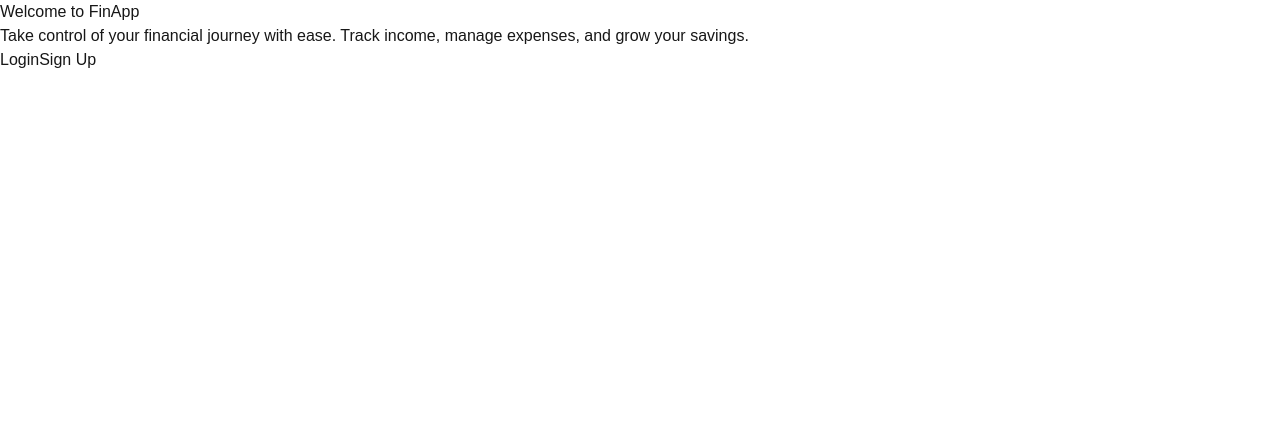
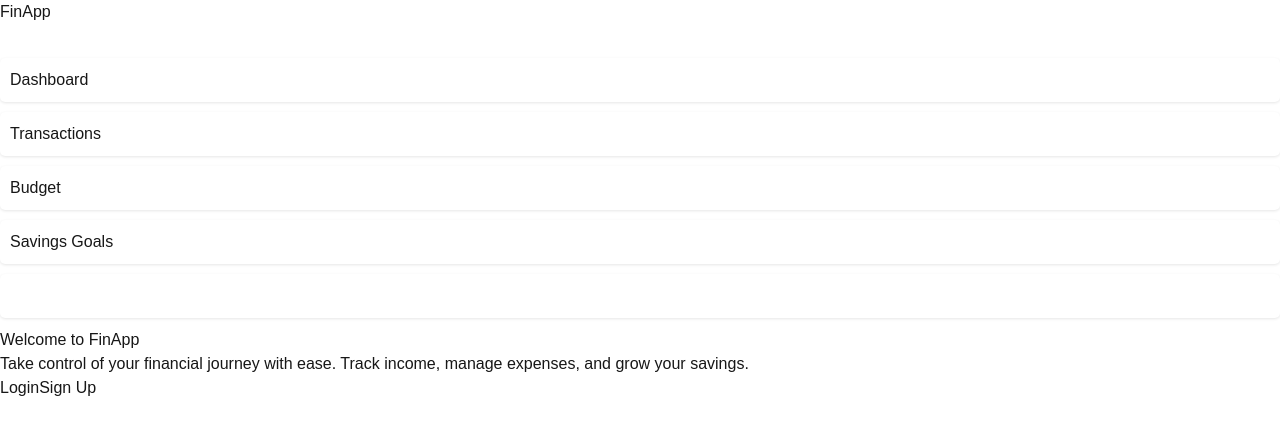
Before and after one commit to PRANETALLU/finApp, a Next.js app in the folder client/my-nextjs-app/: page / in a window 1280 px wide. Shown: the top 434 px of the page. Built offline with nearby package versions, Linux system fonts and the light colour scheme.

Commit message:
High Level Setup

```diff
--- /dev/null
+++ b/client/my-nextjs-app/src/app/ClientLayout.js
@@ -0,0 +1,16 @@
+// src/app/ClientLayout.js
+"use client";
+
+import { useUser } from "@/app/context/UserContext";
+import Navbar from "./components/Navbar";
+
+export default function ClientLayout({ children }) {
+  const { user } = useUser();
+
+  return (
+    <>
+      {user && <Navbar />}
+      <main>{children}</main>
+    </>
+  );
+}
--- a/client/my-nextjs-app/src/app/layout.js
+++ b/client/my-nextjs-app/src/app/layout.js
@@ -1,18 +1,20 @@
-import localFont from "next/font/local";
+// src/app/layout.js
 import "../styles/globals.css";
-import { UserProvider } from './context/UserContext';
+import { UserProvider } from "./context/UserContext";
+import ClientLayout from "./ClientLayout";
 
 export const metadata = {
   title: "Create Next App",
   description: "Generated by create next app",
 };
 
-
 export default function RootLayout({ children }) {
   return (
     <html lang="en">
       <body>
-        <UserProvider>{children}</UserProvider>
+        <UserProvider>
+          <ClientLayout>{children}</ClientLayout>
+        </UserProvider>
       </body>
     </html>
   );
--- a/client/my-nextjs-app/src/app/pages/budget/page.js
+++ b/client/my-nextjs-app/src/app/pages/budget/page.js
@@ -165,7 +165,6 @@
 
     return (
         <div className="min-h-screen bg-gradient-to-br from-green-500 to-blue-500 text-white flex flex-col justify-center items-center pt-24 pb-8">
-            <Navbar />
             <div className="bg-white p-8 rounded-lg shadow-lg w-full max-w-lg mt-8">
                 <h1 className="text-3xl font-semibold mb-6 text-gray-800 text-center">Budgeting</h1>
 
--- a/client/my-nextjs-app/src/app/pages/dashboard/page.js
+++ b/client/my-nextjs-app/src/app/pages/dashboard/page.js
@@ -175,8 +175,6 @@
 
   return (
     <div className="min-h-screen bg-gradient-to-br from-gray-100 to-gray-300">
-      {/* Navbar */}
-      <Navbar />
 
       {/* Main Content */}
       <div className="container mx-auto pt-28 px-6">
--- a/client/my-nextjs-app/src/app/pages/savingsGoal/page.js
+++ b/client/my-nextjs-app/src/app/pages/savingsGoal/page.js
@@ -106,7 +106,6 @@
 
   return (
     <div className="min-h-screen bg-gray-100 text-gray-800">
-      <Navbar />
       <div className="max-w-7xl mx-auto px-6 pt-24 pb-15">
         <div className="text-center mb-8 pt-14 pb-6">
           <h1 className="text-4xl font-bold text-green-600 leading-tight">Savings Goals</h1>
--- a/client/my-nextjs-app/src/app/pages/transactions/page.js
+++ b/client/my-nextjs-app/src/app/pages/transactions/page.js
@@ -154,8 +154,6 @@
 
   return (
     <div className="min-h-screen bg-gradient-to-br from-indigo-600 to-purple-500 text-white flex flex-col justify-center items-center pt-24 pb-8">
-      {/* Navbar Component */}
-      <Navbar />
 
       <div className="bg-white p-8 rounded-lg shadow-lg w-full max-w-4xl mt-8">
         <h1 className="text-3xl font-semibold mb-6 text-gray-800 text-center">Transactions</h1>
```
Also changed, not shown: client/my-nextjs-app/src/app/components/Chatbot.js (added), 2 other files (tests, documents, lock files or other folders).
